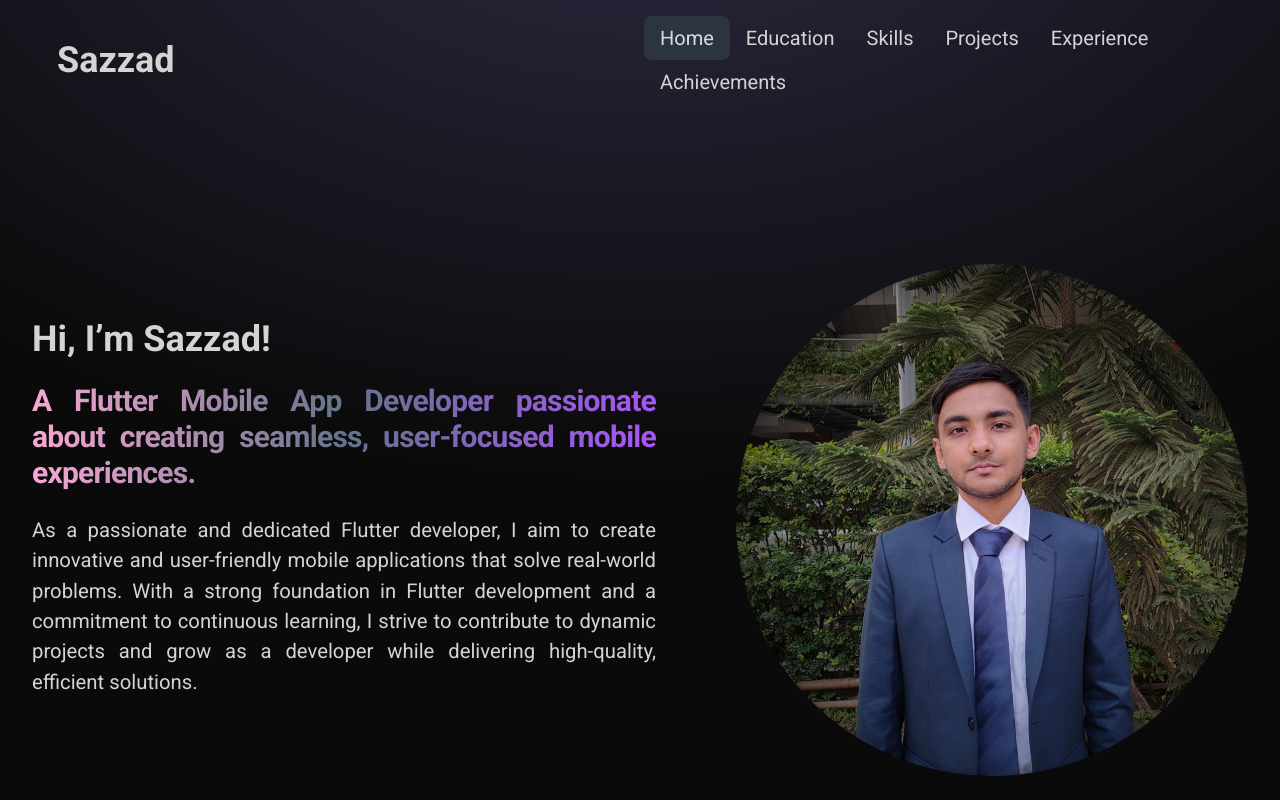
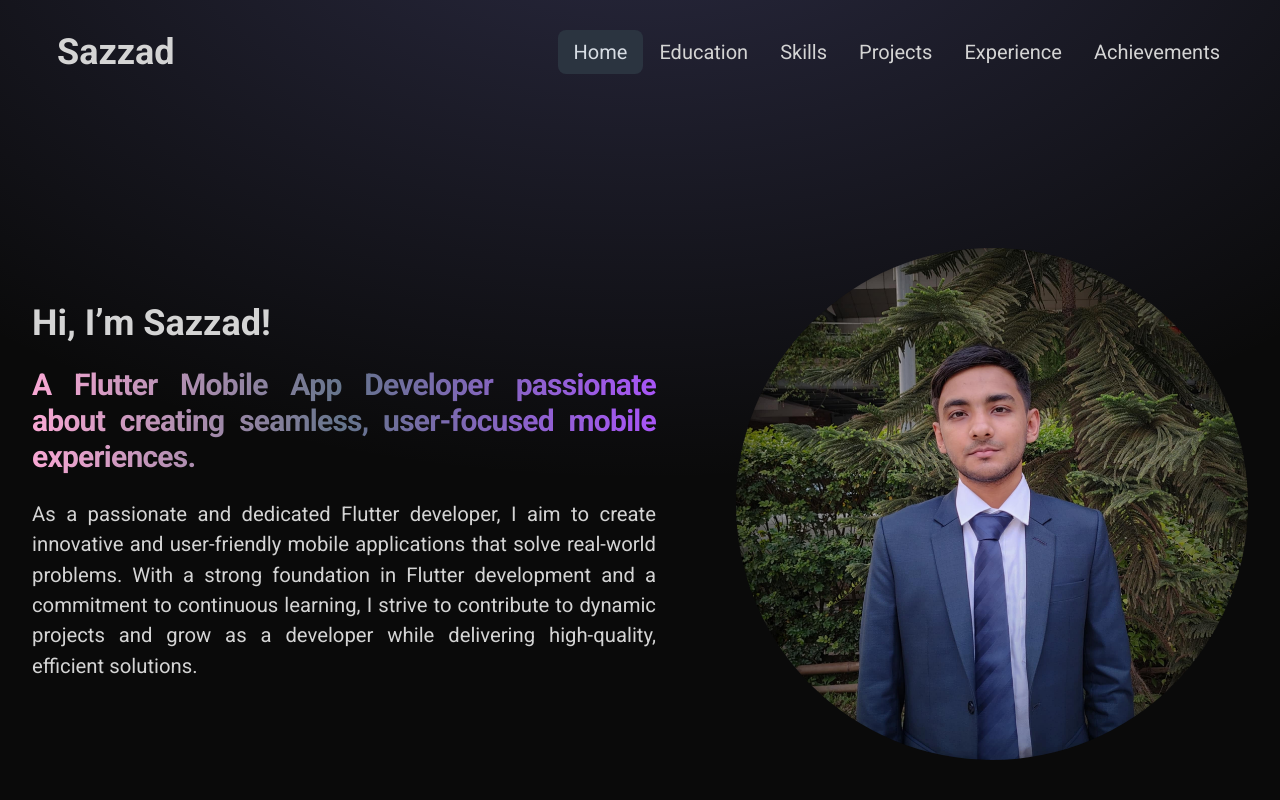
Before and after one commit to FazleRifat121/sazzad, a React (Vite) app: page / in a window 1280 px wide. Shown: the top 800 px of the page. Built offline with nearby package versions, Linux system fonts and the light colour scheme.

Commit message:
navbar fix

```diff
--- a/src/components/navbar/Navbar.jsx
+++ b/src/components/navbar/Navbar.jsx
@@ -91,8 +91,10 @@ const Navbar = () => {
           Sazzad
         </a>
       </div>
-      <div className="navbar-end hidden lg:flex">
-        <ul className="menu menu-horizontal px-1 text-xl">{list}</ul>
+      <div className="navbar-end hidden lg:flex w-full justify-end">
+        <ul className="menu menu-horizontal px-1 text-xl flex-nowrap">
+          {list}
+        </ul>
       </div>
     </div>
   );
```
